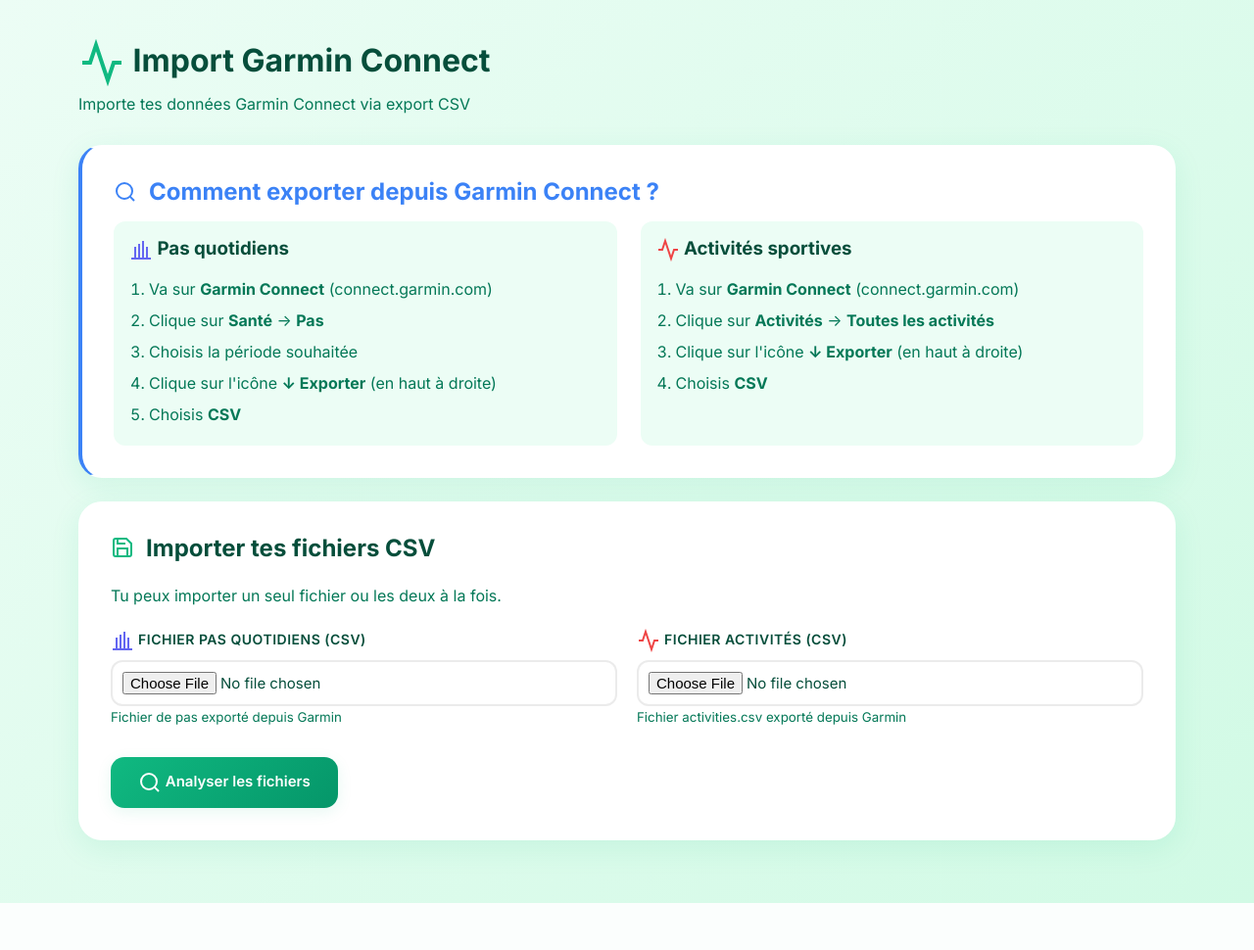
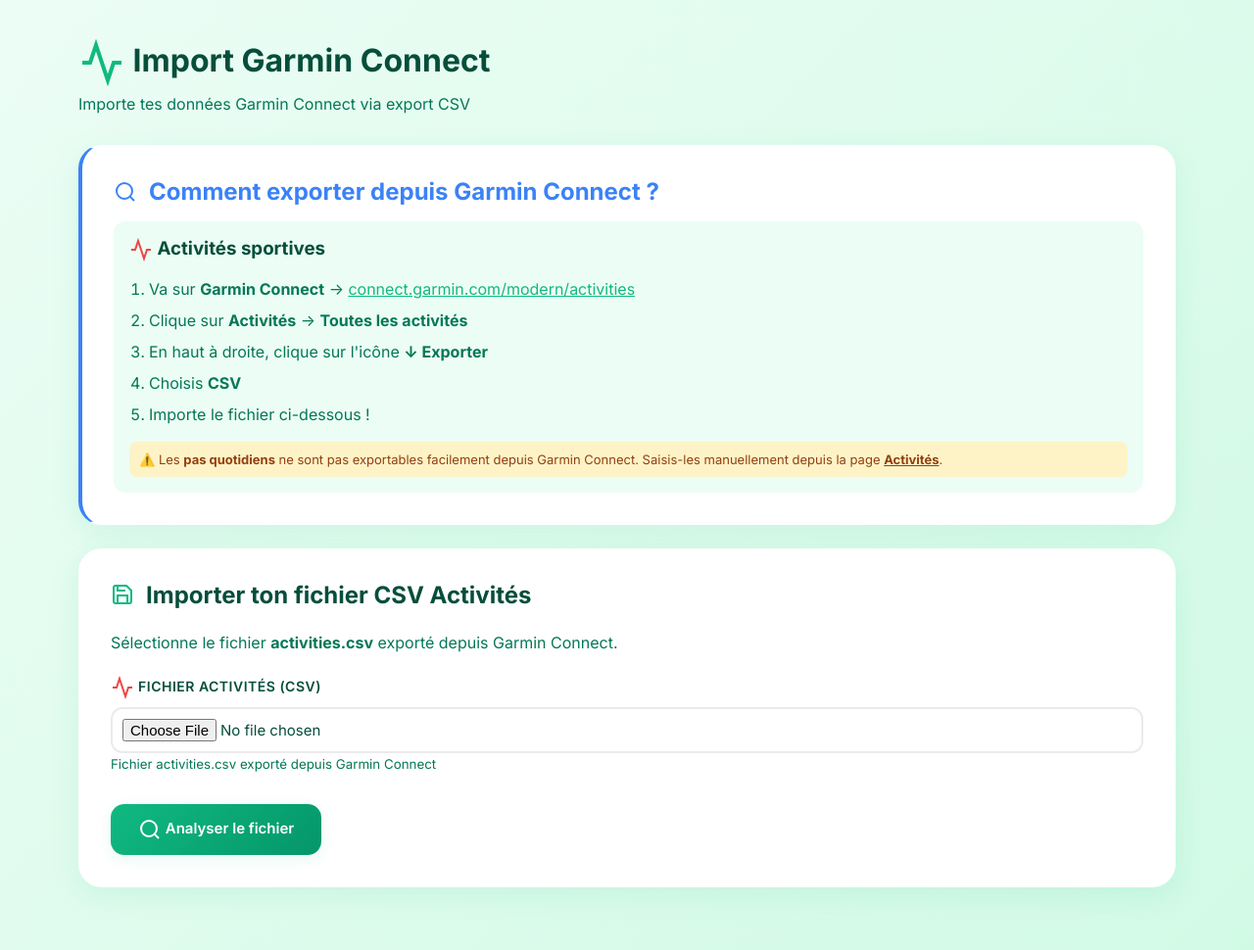
Before and after one commit to pespay-cmyk/nutristep, a Flask app: template templates/garmin_csv_import.html in a window 1280 px wide. Shown: the whole page at 98% size. Before the commit the page ends 922 px from the top, so only its background shows below. Run offline with Flask 3, Linux system fonts and the light colour scheme; the template is opened without the code that fills it, so the values that code supplies are empty.

Commit message:
Import uniquement activités, les pas ça marche pas!

```diff
--- a/templates/garmin_csv_import.html
+++ b/templates/garmin_csv_import.html
@@ -18,35 +18,21 @@
         Comment exporter depuis Garmin Connect ?
     </h2>
 
-    <div style="display: grid; grid-template-columns: 1fr 1fr; gap: 24px;">
-
-        <!-- Pas quotidiens -->
-        <div style="background: var(--bg-gradient-start); padding: 16px; border-radius: 12px;">
-            <h3 style="margin-bottom: 12px; color: var(--text-primary);">
-                <svg class="icon icon-steps"><use href="#icon-steps"/></svg>
-                Pas quotidiens
-            </h3>
-            <ol style="margin: 0; padding-left: 20px; color: var(--text-secondary); line-height: 2;">
-                <li>Va sur <strong>Garmin Connect</strong> (connect.garmin.com)</li>
-                <li>Clique sur <strong>Santé</strong> → <strong>Pas</strong></li>
-                <li>Choisis la période souhaitée</li>
-                <li>Clique sur l'icône <strong>↓ Exporter</strong> (en haut à droite)</li>
-                <li>Choisis <strong>CSV</strong></li>
-            </ol>
-        </div>
-
-        <!-- Activités -->
     <div style="background: var(--bg-gradient-start); padding: 16px; border-radius: 12px;">
         <h3 style="margin-bottom: 12px; color: var(--text-primary);">
             <svg class="icon icon-activity"><use href="#icon-activity"/></svg>
             Activités sportives
         </h3>
         <ol style="margin: 0; padding-left: 20px; color: var(--text-secondary); line-height: 2;">
-                <li>Va sur <strong>Garmin Connect</strong> (connect.garmin.com)</li>
+            <li>Va sur <strong>Garmin Connect</strong> → <a href="https://connect.garmin.com/modern/activities" target="_blank" style="color: var(--primary-start);">connect.garmin.com/modern/activities</a></li>
             <li>Clique sur <strong>Activités</strong> → <strong>Toutes les activités</strong></li>
-                <li>Clique sur l'icône <strong>↓ Exporter</strong> (en haut à droite)</li>
+            <li>En haut à droite, clique sur l'icône <strong>↓ Exporter</strong></li>
             <li>Choisis <strong>CSV</strong></li>
+            <li>Importe le fichier ci-dessous !</li>
         </ol>
+        <div style="margin-top: 12px; padding: 10px; background: #fef3c7; border-radius: 8px; font-size: 13px; color: #92400e;">
+            ⚠️ Les <strong>pas quotidiens</strong> ne sont pas exportables facilement depuis Garmin Connect. Saisis-les manuellement depuis la page
+            <a href="{{ url_for('activities') }}" style="color: #92400e; font-weight: 700;">Activités</a>.
         </div>
     </div>
 </div>
@@ -55,39 +41,26 @@
 <div class="card">
     <h2>
         <svg class="icon icon-save"><use href="#icon-save"/></svg>
-        Importer tes fichiers CSV
+        Importer ton fichier CSV Activités
     </h2>
     <p style="color: var(--text-secondary); margin-bottom: 24px;">
-        Tu peux importer un seul fichier ou les deux à la fois.
+        Sélectionne le fichier <strong>activities.csv</strong> exporté depuis Garmin Connect.
     </p>
 
     <form method="POST" action="{{ url_for('garmin_csv_parse') }}" enctype="multipart/form-data">
-        <div style="display: grid; grid-template-columns: 1fr 1fr; gap: 20px;">
-
-            <div class="form-group">
-                <label for="steps_csv">
-                    <svg class="icon icon-steps"><use href="#icon-steps"/></svg>
-                    Fichier Pas quotidiens (CSV)
-                </label>
-                <input type="file" class="form-control" id="steps_csv" name="steps_csv"
-                       accept=".csv" style="padding: 10px;">
-                <small style="color: var(--text-secondary);">Fichier de pas exporté depuis Garmin</small>
-            </div>
-
         <div class="form-group">
             <label for="activities_csv">
                 <svg class="icon icon-activity"><use href="#icon-activity"/></svg>
                 Fichier Activités (CSV)
             </label>
             <input type="file" class="form-control" id="activities_csv" name="activities_csv"
-                       accept=".csv" style="padding: 10px;">
-                <small style="color: var(--text-secondary);">Fichier activities.csv exporté depuis Garmin</small>
-            </div>
+                   accept=".csv" style="padding: 10px;" required>
+            <small style="color: var(--text-secondary);">Fichier activities.csv exporté depuis Garmin Connect</small>
         </div>
 
         <button type="submit" class="btn btn-primary" style="margin-top: 8px;">
             <svg class="icon" style="color:white"><use href="#icon-search"/></svg>
-            Analyser les fichiers
+            Analyser le fichier
         </button>
     </form>
 </div>
@@ -105,70 +78,7 @@
 
     <form method="POST" action="{{ url_for('garmin_csv_confirm') }}">
 
-        <!-- PAS QUOTIDIENS -->
-        {% if pending_data.steps %}
-        <div style="margin-bottom: 32px;">
-            <div style="display: flex; justify-content: space-between; align-items: center; margin-bottom: 12px;">
-                <h3 style="color: var(--text-primary); margin: 0;">
-                    <svg class="icon icon-steps"><use href="#icon-steps"/></svg>
-                    Pas quotidiens ({{ pending_data.steps|length }} jours)
-                </h3>
-                <div style="display: flex; gap: 8px;">
-                    <button type="button" onclick="checkAll('steps')"
-                            style="font-size:12px; padding: 4px 10px; border-radius: 6px; border: 1px solid var(--primary-start); background: transparent; color: var(--primary-start); cursor: pointer;">
-                        Tout cocher
-                    </button>
-                    <button type="button" onclick="uncheckAll('steps')"
-                            style="font-size:12px; padding: 4px 10px; border-radius: 6px; border: 1px solid #6b7280; background: transparent; color: #6b7280; cursor: pointer;">
-                        Tout décocher
-                    </button>
-                </div>
-            </div>
-
-            <div style="max-height: 400px; overflow-y: auto; border-radius: 12px; border: 1px solid var(--bg-gradient-start);">
-                <table style="width: 100%; border-collapse: collapse;">
-                    <thead style="position: sticky; top: 0; z-index: 1;">
-                        <tr style="background: linear-gradient(135deg, var(--primary-start), var(--primary-end)); color: white;">
-                            <th style="padding: 12px; text-align: left; border-radius: 12px 0 0 0;">✓</th>
-                            <th style="padding: 12px; text-align: left;">Date</th>
-                            <th style="padding: 12px; text-align: left;">Pas</th>
-                            <th style="padding: 12px; text-align: left; border-radius: 0 12px 0 0;">Statut</th>
-                        </tr>
-                    </thead>
-                    <tbody>
-                        {% for item in pending_data.steps %}
-                        <tr style="border-bottom: 1px solid var(--bg-gradient-start);
-                                   {% if item.already_exists %}opacity: 0.5;{% endif %}">
-                            <td style="padding: 12px;">
-                                {% if not item.already_exists %}
-                                <input type="checkbox" class="steps-check"
-                                       name="steps_{{ item.date }}" value="{{ item.steps }}"
-                                       checked style="width: 16px; height: 16px; cursor: pointer;">
-                                {% endif %}
-                            </td>
-                            <td style="padding: 12px; font-weight: 600;">{{ item.date }}</td>
-                            <td style="padding: 12px; color: #10b981; font-weight: 700; font-size: 18px;">
-                                {{ "{:,}".format(item.steps).replace(',', '\u00a0') }}
-                            </td>
-                            <td style="padding: 12px;">
-                                {% if item.already_exists %}
-                                    <span style="color: #10b981; font-size: 13px;">
-                                        <svg class="icon" style="width:14px;height:14px;color:#10b981"><use href="#icon-check-circle"/></svg>
-                                        Déjà importé
-                                    </span>
-                                {% else %}
-                                    <span style="color: #6b7280; font-size: 13px;">Nouveau</span>
-                                {% endif %}
-                            </td>
-                        </tr>
-                        {% endfor %}
-                    </tbody>
-                </table>
-            </div>
-        </div>
-        {% endif %}
-
-        <!-- ACTIVITÉS -->
+        <!-- ACTIVITÉS uniquement -->
         {% if pending_data.activities %}
         <div style="margin-bottom: 32px;">
             <div style="display: flex; justify-content: space-between; align-items: center; margin-bottom: 12px;">
```
Lines whose indentation alone changed are shown as unchanged.
